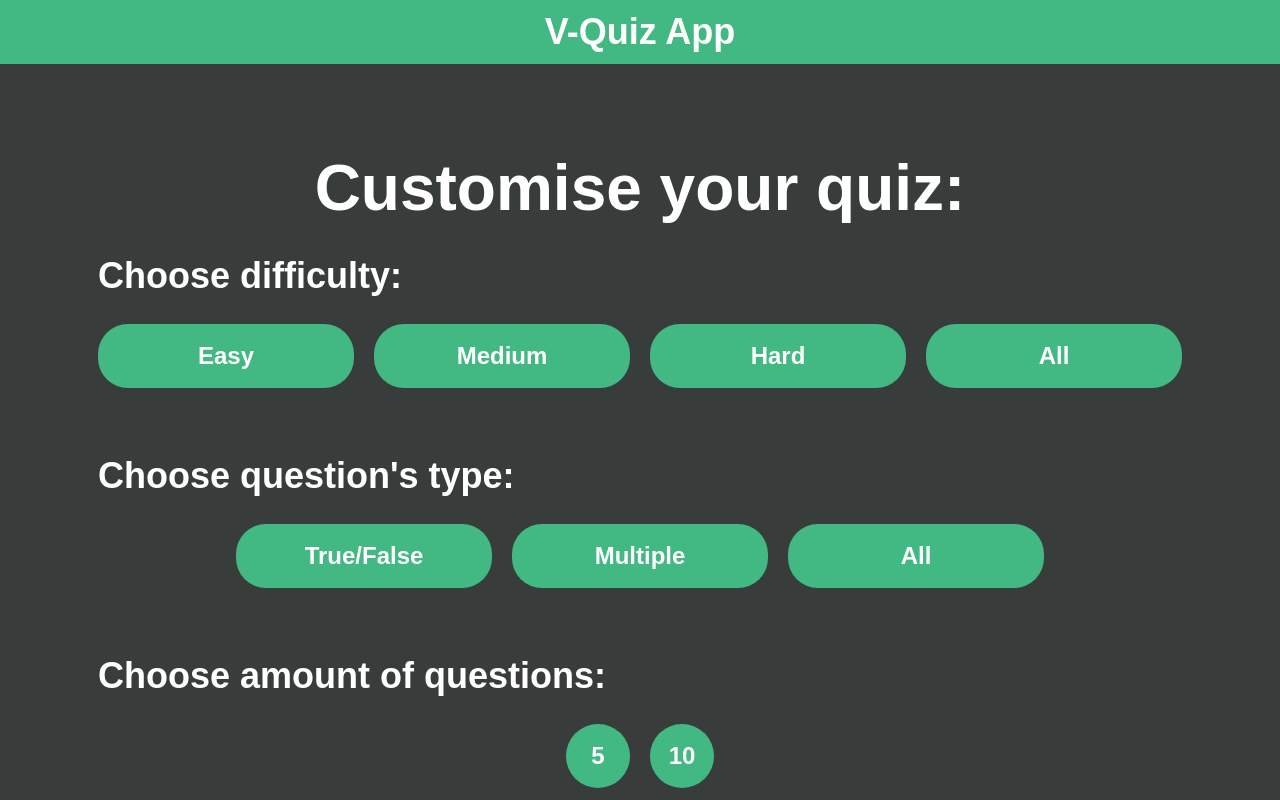
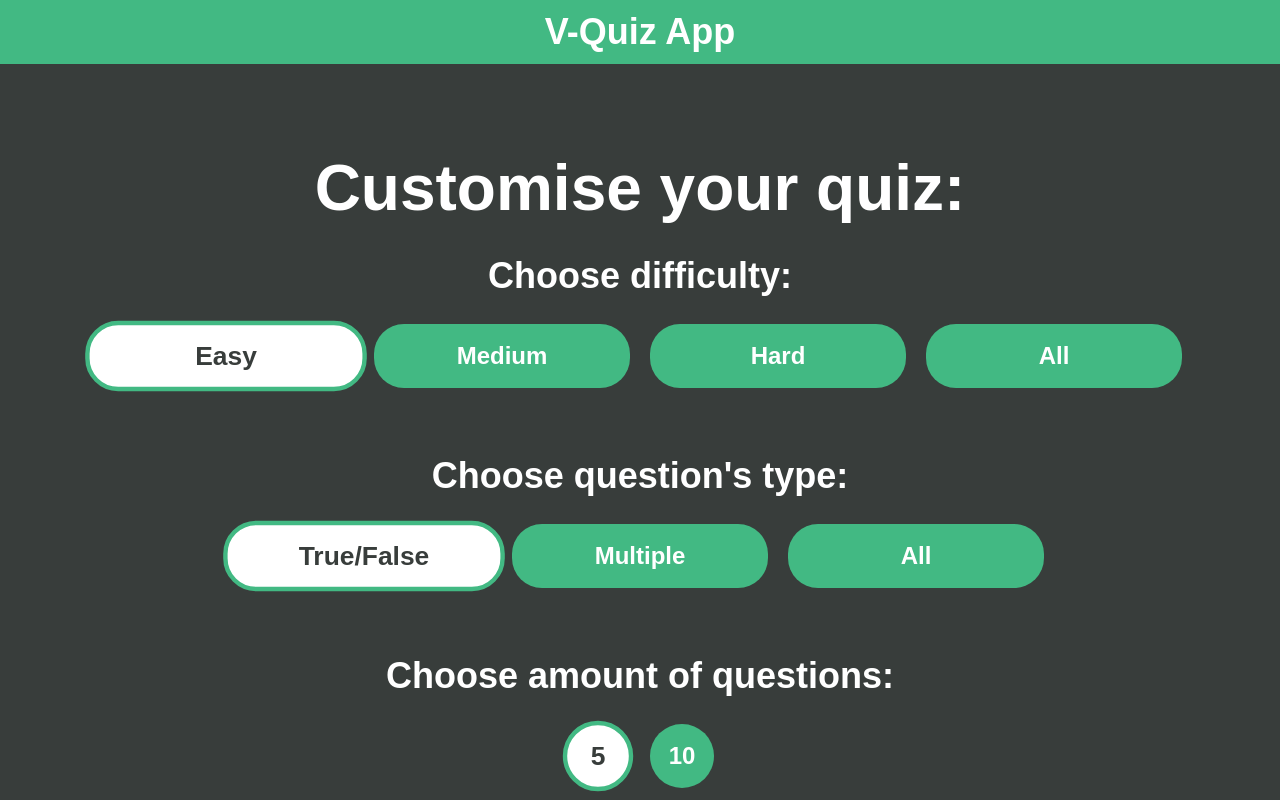
Before and after one commit to hattoriKanto/vue-quiz_app, a Vue app: page /category/1/config in a window 1280 px wide. Shown: the top 800 px of the page. Built offline with nearby package versions, Linux system fonts and the light colour scheme; a web font is replaced by a local one.

Commit message:
created and styled Config Page; created quizConfig store

```diff
--- /dev/null
+++ b/src/stores/quizConfig.ts
@@ -0,0 +1,18 @@
+import { defineStore } from 'pinia'
+import { Amount, Difficulty, Questions } from '@/utils'
+import { type IQuery } from '@/types'
+
+const useQuizConfigStore = defineStore('quizConfigStore', {
+  state: (): IQuery => ({
+    difficulty: Object.keys(Difficulty)[0],
+    amount: Object.keys(Amount)[0],
+    type: Object.keys(Questions)[0]
+  }),
+  actions: {
+    setOptionValue(option: keyof IQuery, value: string) {
+      this[option] = value
+    }
+  }
+})
+
+export default useQuizConfigStore
--- a/src/styles/reset.css
+++ b/src/styles/reset.css
@@ -49,6 +49,7 @@ h1 {
 h2 {
   font-size: 36px;
   line-height: 48px;
+  text-align: center;
 }
 
 ul,
--- a/src/types/index.ts
+++ b/src/types/index.ts
@@ -1,23 +1,7 @@
-export enum AmountType {
-  five = '5',
-  ten = '10'
-}
-export enum DifficultyType {
-  Easy = 'easy',
-  Medium = 'medium',
-  Hard = 'hard',
-  All = 'mix'
-}
-export enum QuestionsType {
-  'True/False' = 'boolean',
-  'Multiple' = 'multiple',
-  All = 'mix'
-}
-
 export interface IQuery {
-  amount: AmountType
-  difficulty: DifficultyType
-  type: QuestionsType
+  amount: string
+  difficulty: string
+  type: string
 }
 
 export interface IFetchedCategory {
--- /dev/null
+++ b/src/utils/config.ts
@@ -0,0 +1,15 @@
+export const Amount = {
+  5: '5',
+  10: '10'
+}
+export const Difficulty = {
+  easy: 'Easy',
+  medium: 'Medium',
+  hard: 'Hard',
+  mix: 'All'
+}
+export const Questions = {
+  boolean: 'True/False',
+  multiple: 'Multiple',
+  mix: 'All'
+}
--- a/src/utils/index.ts
+++ b/src/utils/index.ts
@@ -1,2 +1,3 @@
 export * from './errors'
 export * from './helpers'
+export * from './config'
--- a/src/views/ConfigPage.vue
+++ b/src/views/ConfigPage.vue
@@ -1,30 +1,54 @@
 <script setup lang="ts">
-import { RouterLink } from 'vue-router'
-import { AmountType, DifficultyType, QuestionsType } from '@/types'
+import { RouterLink, useRouter } from 'vue-router'
+import useQuizConfigStore from '@/stores/quizConfig'
+import { Amount, Difficulty, Questions } from '@/utils'
 
-const amount = Object.entries(AmountType)
-const difficulty = Object.entries(DifficultyType)
-const questions = Object.entries(QuestionsType)
+const amountArray = Object.entries(Amount)
+const difficultyArray = Object.entries(Difficulty)
+const questionsArray = Object.entries(Questions)
+
+const quizConfigStore = useQuizConfigStore()
+const router = useRouter()
+
+const handleSubmit = (event: Event) => {
+  event.preventDefault()
+  console.table(quizConfigStore)
+  router.push('/')
+  quizConfigStore.$reset()
+}
 </script>
 
 <template>
   <section class="config">
     <div class="config__wrapper">
       <h1 class="config__title">Customise your quiz:</h1>
-      <form class="config__form form">
+      <form @submit="handleSubmit" class="config__form form">
         <div class="form__level">
           <h2 class="form__title">Choose difficulty:</h2>
           <div class="form__buttons">
-            <button v-for="option in difficulty" :key="option[0]" class="form__button">
-              {{ option[0] }}
+            <button
+              v-for="option in difficultyArray"
+              @click.prevent="quizConfigStore.setOptionValue('difficulty', option[0])"
+              :key="option[0]"
+              :class="{
+                form__button: true,
+                'active-option': option[0] === quizConfigStore.difficulty
+              }"
+            >
+              {{ option[1] }}
             </button>
           </div>
         </div>
         <div class="form__questions">
           <h2 class="form__title">Choose question's type:</h2>
           <div class="form__buttons">
-            <button v-for="option in questions" :key="option[0]" class="form__button">
-              {{ option[0] }}
+            <button
+              v-for="option in questionsArray"
+              @click.prevent="quizConfigStore.setOptionValue('type', option[0])"
+              :key="option[0]"
+              :class="{ form__button: true, 'active-option': option[0] === quizConfigStore.type }"
+            >
+              {{ option[1] }}
             </button>
           </div>
         </div>
@@ -32,16 +56,20 @@ const questions = Object.entries(QuestionsType)
           <h2 class="form__title">Choose amount of questions:</h2>
           <div class="form__buttons">
             <button
-              v-for="option in amount"
+              v-for="option in amountArray"
+              @click.prevent="quizConfigStore.setOptionValue('amount', option[0])"
               :key="option[0]"
-              class="form__button form__rounded-button"
+              :class="{
+                'form__button form__rounded-button': true,
+                'active-option': option[0] === quizConfigStore.amount
+              }"
             >
               {{ option[1] }}
             </button>
           </div>
         </div>
         <div class="form__buttons">
-          <RouterLink to="/" type="submit" class="form__button">Generate!</RouterLink>
+          <button type="submit" class="form__button">Generate!</button>
           <RouterLink to="/category" class="form__button form__back">Back</RouterLink>
         </div>
       </form>
@@ -84,6 +112,10 @@ const questions = Object.entries(QuestionsType)
     500ms color;
 }
 
+.form__link {
+  color: #fff;
+}
+
 .form__buttons {
   margin-top: 24px;
   display: flex;
@@ -101,11 +133,22 @@ const questions = Object.entries(QuestionsType)
   border-radius: 100%;
 }
 
+.active-option {
+  background-color: #fff;
+  border-color: #42b983;
+  color: #383d3b;
+  scale: 1.1;
+}
+
 .form__button:hover,
 .form__button:focus,
 .form__button:active {
   background-color: #fff;
   border-color: #42b983;
   color: #383d3b;
+
+  a {
+    color: #383d3b;
+  }
 }
 </style>
```
